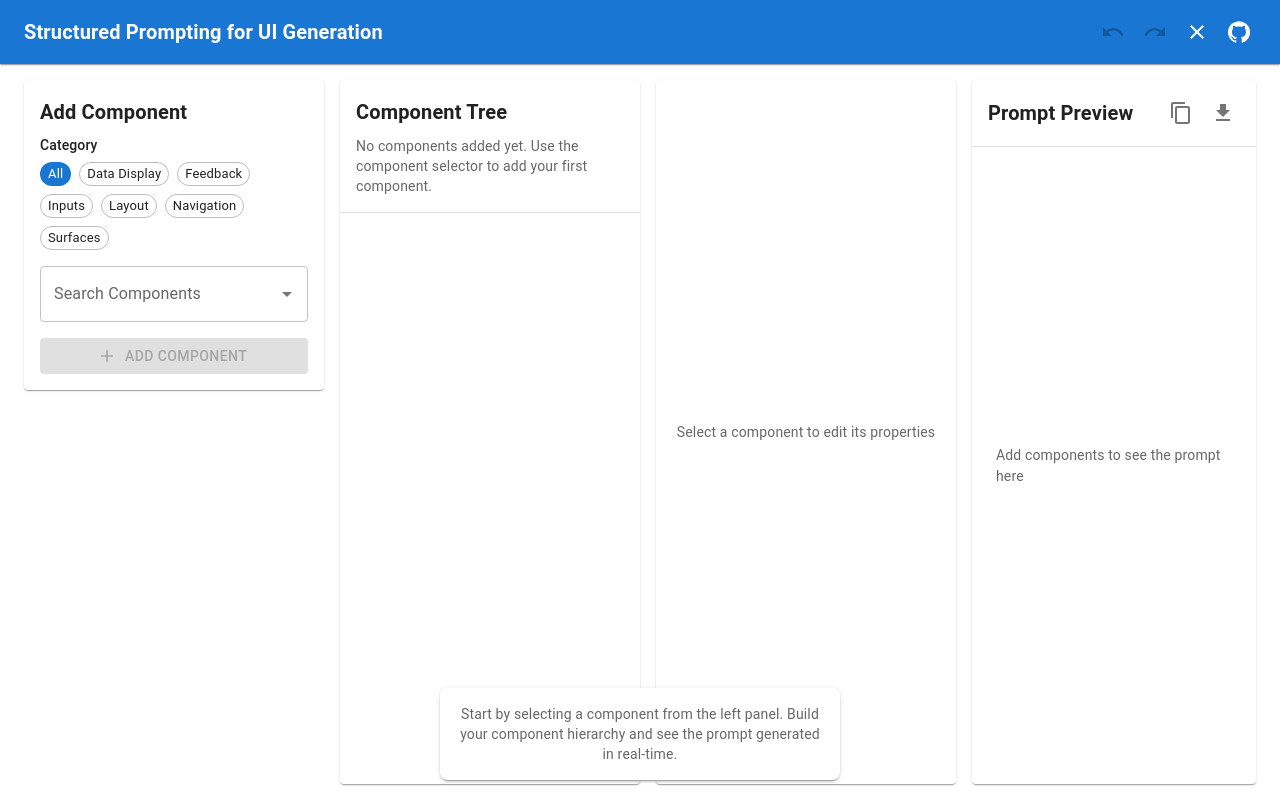
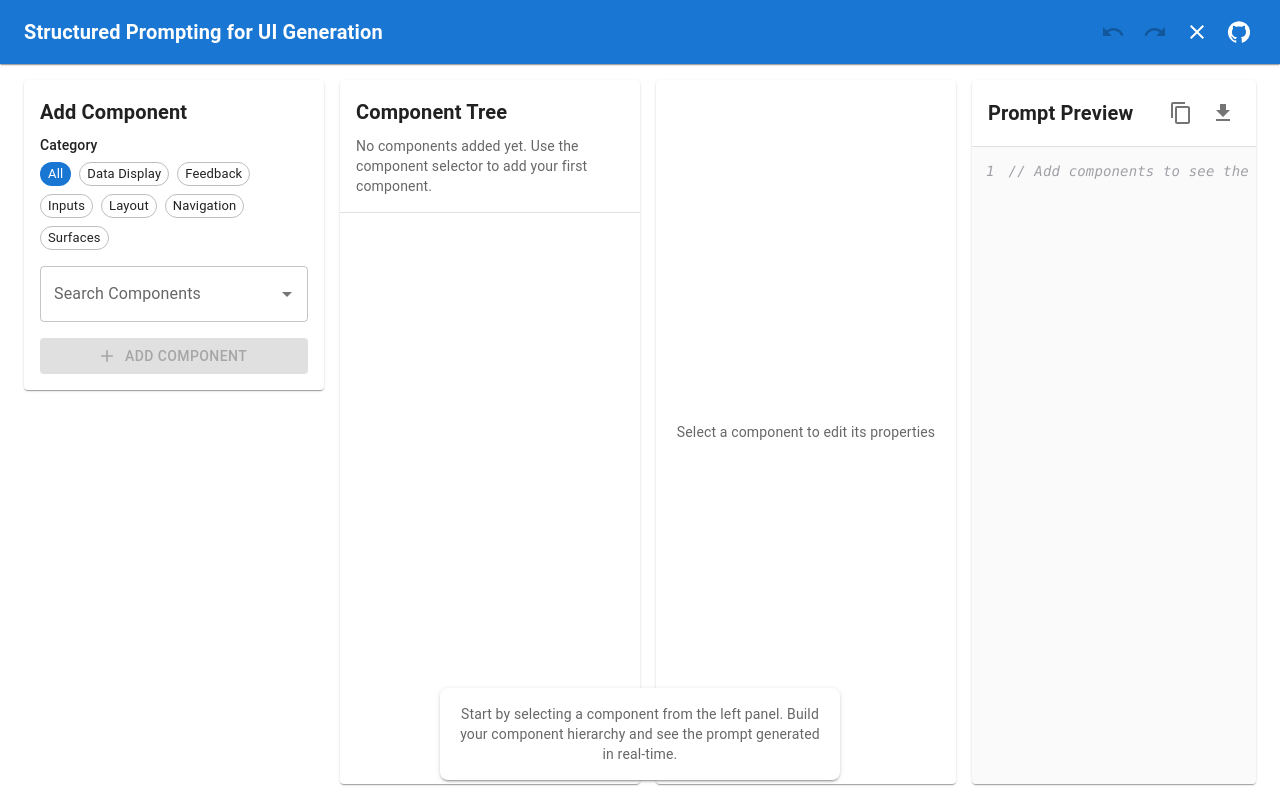
Before and after one commit to alonsarias/structured-prompts-ui, a React (Vite) app: page / in a window 1280 px wide. Built offline with nearby package versions, Linux system fonts and the light colour scheme.

Commit message:
refactor: simplify SyntaxHighlighter usage in SpuigPreview component

```diff
--- a/src/components/SpuigPreview.tsx
+++ b/src/components/SpuigPreview.tsx
@@ -78,7 +78,6 @@ const SpuigPreview: React.FC<SpuigPreviewProps> = ({ spuigSyntax }) => {
       </Box>
 
       <Box sx={{ flexGrow: 1, overflow: 'auto' }}>
-        {spuigSyntax ? (
         <SyntaxHighlighter
           language="jsx"
           style={oneLight}
@@ -90,22 +89,11 @@ const SpuigPreview: React.FC<SpuigPreviewProps> = ({ spuigSyntax }) => {
           }}
           showLineNumbers
         >
-            {spuigSyntax}
+          {spuigSyntax
+            ? `Convert the following structure into a component:\n\n${spuigSyntax}`
+            : '// Add components to see the prompt here'
+          }
         </SyntaxHighlighter>
-        ) : (
-          <Box sx={{
-            p: 3,
-            display: 'flex',
-            alignItems: 'center',
-            justifyContent: 'center',
-            height: '100%',
-            color: 'text.secondary',
-          }}>
-            <Typography variant="body2">
-              Add components to see the prompt here
-            </Typography>
-          </Box>
-        )}
       </Box>
 
       {/* Usage Instructions */}
```
Lines whose indentation alone changed are shown as unchanged.
